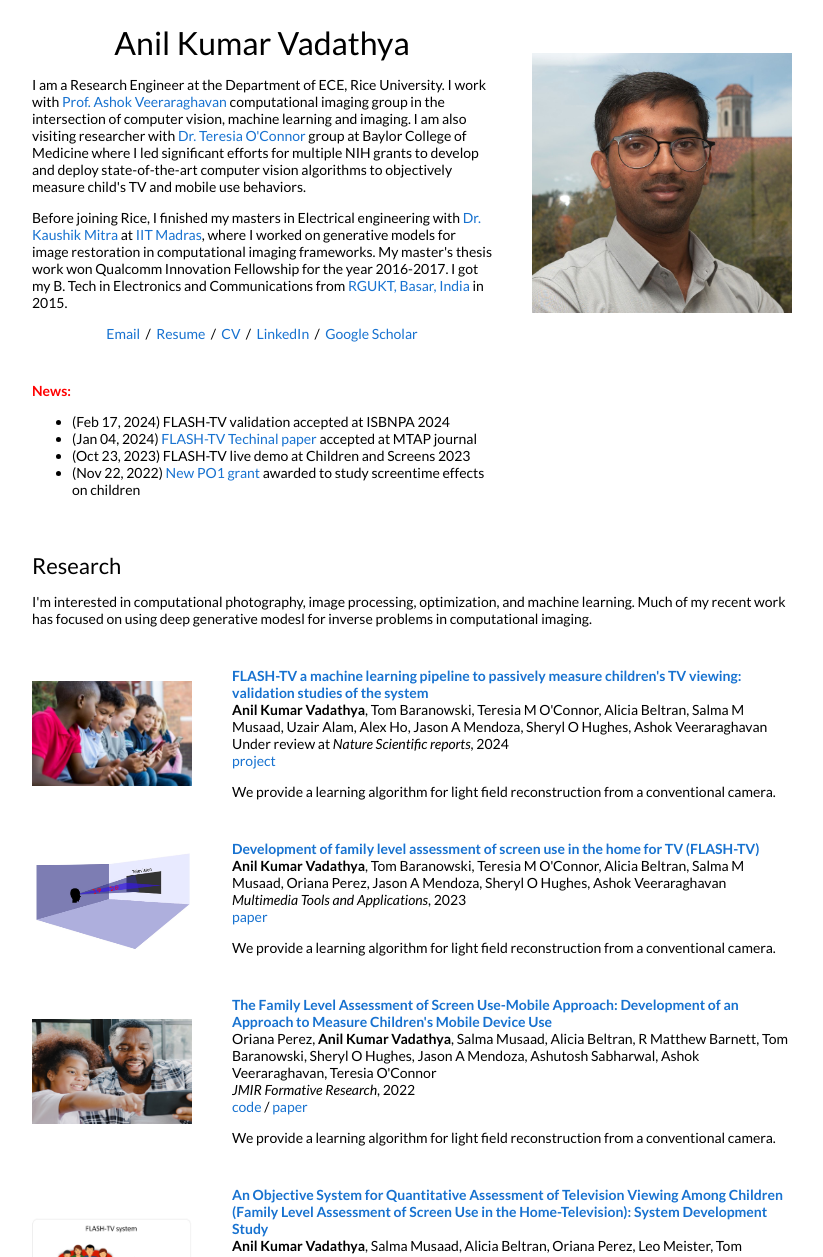
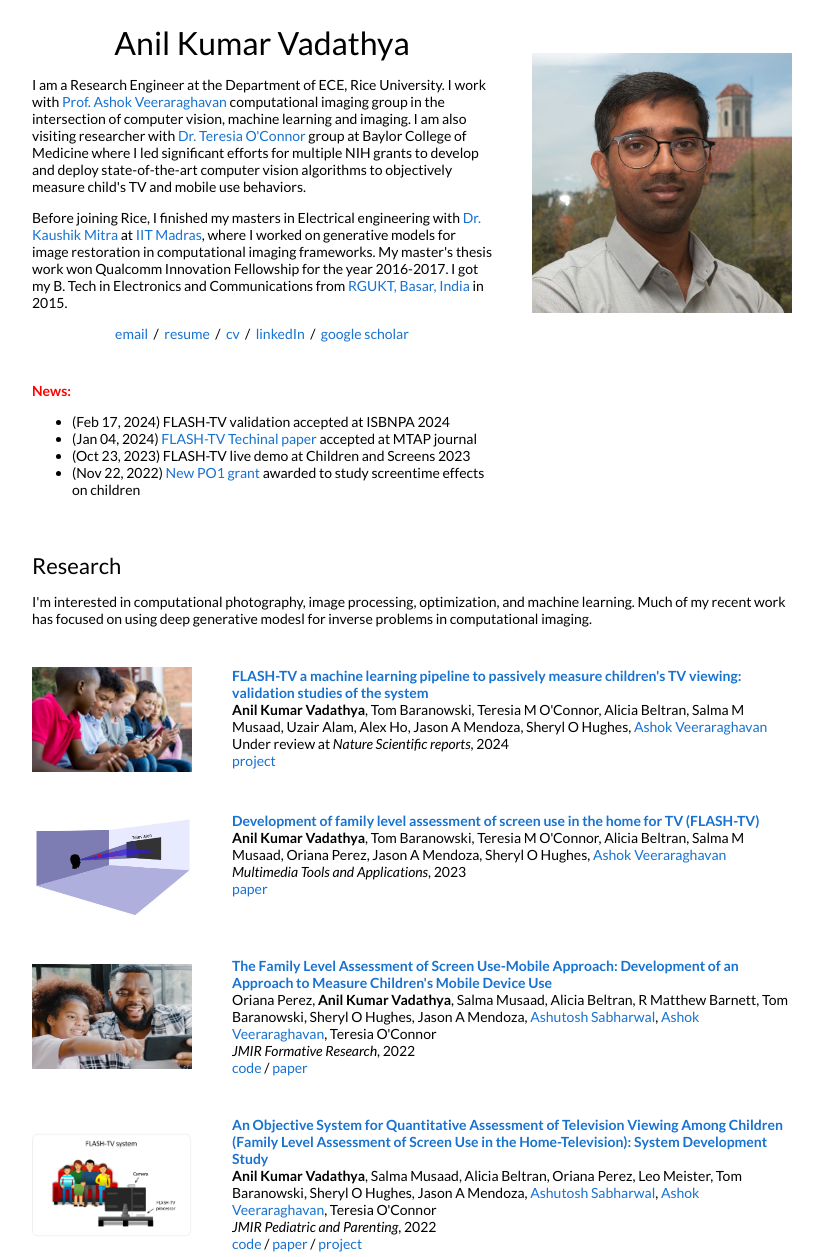
Before and after one commit to anilrgukt/anilrgukt.github.io, a plain HTML site: page index.html in a window 1280 px wide. Shown: the part 5-1262 px from the top of the page, without its empty margins (228-1051 px from the left). Drawn offline with Linux system fonts and the light colour scheme.

Commit message:
edits to the projects

```diff
--- a/index.html
+++ b/index.html
@@ -81,11 +81,11 @@
         </p>
 
         <p align=center>
-          <a href="mailto:anil.rgukt@gmail.com">Email</a> &nbsp/&nbsp
-          <a href="personal/anil/pdfs/anil_resume.pdf">Resume</a> &nbsp/&nbsp
-          <a href="personal/anil/pdfs/anil_cv.pdf">CV</a> &nbsp/&nbsp
-          <a href="">LinkedIn</a> &nbsp/&nbsp
-          <a href="https://scholar.google.com/citations?user=JrOrpA0AAAAJ&hl=en">Google Scholar</a>
+          <a href="mailto:anil.rgukt@gmail.com">email</a> &nbsp/&nbsp
+          <a href="personal/anil/pdfs/anil_resume.pdf">resume</a> &nbsp/&nbsp
+          <a href="personal/anil/pdfs/anil_cv.pdf">cv</a> &nbsp/&nbsp
+          <a href="">linkedIn</a> &nbsp/&nbsp
+          <a href="https://scholar.google.com/citations?user=JrOrpA0AAAAJ&hl=en">google scholar</a>
         </p>
         </td>
         <td width="33%">
@@ -121,10 +121,9 @@
       <td valign="top" width="75%">
         <p><a href="https://link.springer.com/article/10.1007/s11042-023-17852-y">
         <papertitle>FLASH-TV a machine learning pipeline to passively measure children's TV viewing: validation studies of the system</papertitle></a>
-        <br>  <strong>Anil Kumar Vadathya</strong>, Tom Baranowski, Teresia M O'Connor, Alicia Beltran, Salma M Musaad, Uzair Alam, Alex Ho, Jason A Mendoza, Sheryl O Hughes, Ashok Veeraraghavan<br>
+        <br>  <strong>Anil Kumar Vadathya</strong>, Tom Baranowski, Teresia M O'Connor, Alicia Beltran, Salma M Musaad, Uzair Alam, Alex Ho, Jason A Mendoza, Sheryl O Hughes, <a href="https://computationalimaging.rice.edu/team/">Ashok Veeraraghavan</a><br>
         Under review at <em>Nature Scientific reports</em>, 2024 <br>
         <a href="https://www.bcm.edu/research/faculty-labs/teresia-oconnor-lab/projects/tech">project</a>
-        <p>We provide a learning algorithm for light field reconstruction from a conventional camera.</p>
       </td>
     </tr>
 
@@ -133,10 +132,9 @@
       <td valign="top" width="75%">
         <p><a href="https://link.springer.com/article/10.1007/s11042-023-17852-y">
         <papertitle>Development of family level assessment of screen use in the home for TV (FLASH-TV)</papertitle></a>
-        <br>  <strong>Anil Kumar Vadathya</strong>, Tom Baranowski, Teresia M O'Connor, Alicia Beltran, Salma M Musaad, Oriana Perez, Jason A Mendoza, Sheryl O Hughes, Ashok Veeraraghavan<br>
+        <br>  <strong>Anil Kumar Vadathya</strong>, Tom Baranowski, Teresia M O'Connor, Alicia Beltran, Salma M Musaad, Oriana Perez, Jason A Mendoza, Sheryl O Hughes, <a href="https://computationalimaging.rice.edu/team/">Ashok Veeraraghavan</a><br>
         <em>Multimedia Tools and Applications</em>, 2023 <br>
         <a href="personal/anil/pdfs/FLASH_AI_paper.pdf">paper</a>
-        <p>We provide a learning algorithm for light field reconstruction from a conventional camera.</p>
       </td>
     </tr>
 
@@ -145,10 +143,9 @@
       <td valign="top" width="75%">
         <p><a href="https://formative.jmir.org/2022/10/e40452/">
         <papertitle>The Family Level Assessment of Screen Use-Mobile Approach: Development of an Approach to Measure Children's Mobile Device Use</papertitle></a>
-        <br>  Oriana Perez, <strong>Anil Kumar Vadathya</strong>, Salma Musaad, Alicia Beltran, R Matthew Barnett, Tom Baranowski, Sheryl O Hughes, Jason A Mendoza, Ashutosh Sabharwal, Ashok Veeraraghavan, Teresia O'Connor<br>
+        <br>  Oriana Perez, <strong>Anil Kumar Vadathya</strong>, Salma Musaad, Alicia Beltran, R Matthew Barnett, Tom Baranowski, Sheryl O Hughes, Jason A Mendoza, <a href="https://ashu.rice.edu">Ashutosh Sabharwal</a>, <a href="https://computationalimaging.rice.edu/team/">Ashok Veeraraghavan</a>, Teresia O'Connor<br>
         <em>JMIR Formative Research</em>, 2022 <br>
         <a href="https://github.com/anilrgukt/flash-mobile">code</a> / <a href="https://formative.jmir.org/2022/10/e40452/">paper</a>
-        <p>We provide a learning algorithm for light field reconstruction from a conventional camera.</p>
       </td>
     </tr>
 
@@ -158,10 +155,9 @@
         <p><a href="https://pediatrics.jmir.org/2022/1/e33569/">
         <papertitle>An Objective System for Quantitative Assessment of Television Viewing Among Children (Family Level Assessment of Screen Use in the Home-Television): System Development Study
 </papertitle></a>
-        <br>  <strong>Anil Kumar Vadathya</strong>, Salma Musaad, Alicia Beltran, Oriana Perez, Leo Meister, Tom Baranowski, Sheryl O Hughes, Jason A Mendoza, Ashutosh Sabharwal, Ashok Veeraraghavan, Teresia O'Connor<br>
+        <br>  <strong>Anil Kumar Vadathya</strong>, Salma Musaad, Alicia Beltran, Oriana Perez, Leo Meister, Tom Baranowski, Sheryl O Hughes, Jason A Mendoza, <a href="https://ashu.rice.edu">Ashutosh Sabharwal</a>, <a href="https://computationalimaging.rice.edu/team/">Ashok Veeraraghavan</a>, Teresia O'Connor<br>
         <em>JMIR Pediatric and Parenting</em>, 2022 <br>
         <a href="https://github.com/anilrgukt/flash-tv-python-scripts">code</a> / <a href="https://pediatrics.jmir.org/2022/1/e33569/">paper</a> / <a href="https://www.bcm.edu/research/faculty-labs/teresia-oconnor-lab/projects/tech">project</a>
-        <p>We provide a learning algorithm for light field reconstruction from a conventional camera.</p>
       </td>
     </tr>
 
```
